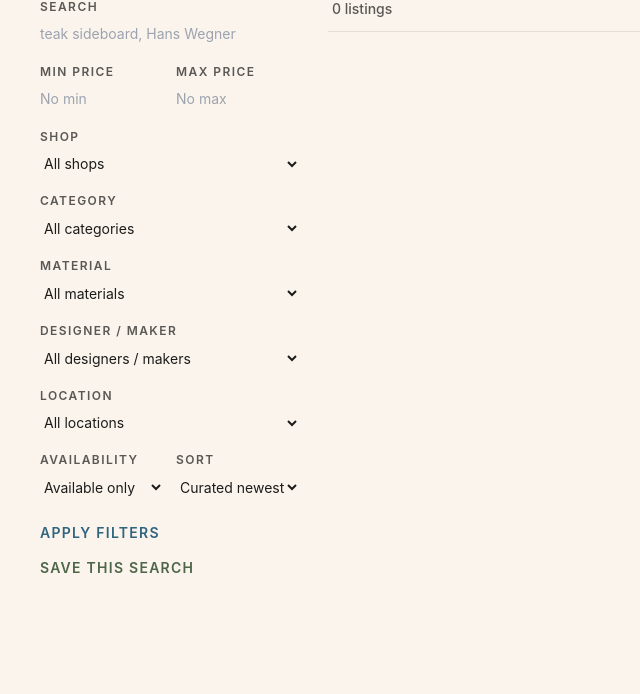
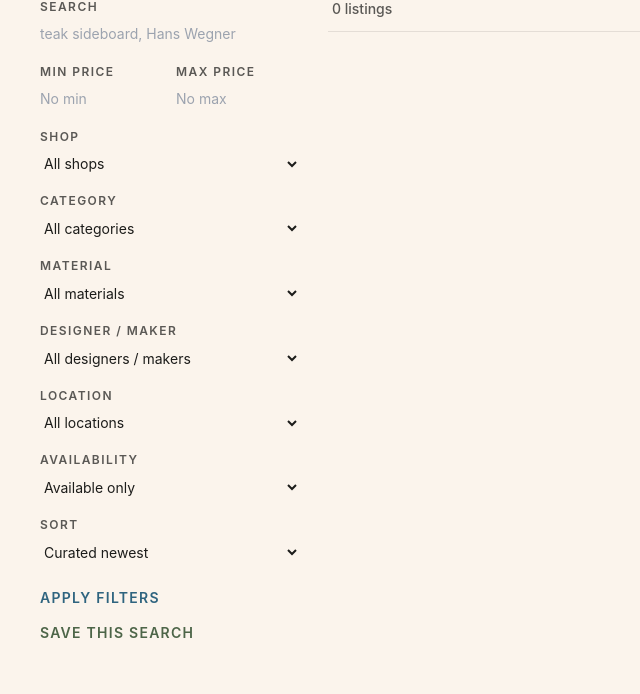
Before and after one commit to dlq/mcm-montreal, a Flask app: page / in a window 1280 px wide. Shown: the part 166-860 px from the top of the page, without its empty margins (0-640 px from the left). Before the commit the page ends 739 px from the top, so only its background shows below. Run offline with Flask 3, Linux system fonts and the light colour scheme; data comes from the database, SQL or seed files in the repository; data that the repository does not hold is empty; some libraries are stand-ins or nearby versions.

Commit message:
Stack availability and sort filters

```diff
--- a/templates/_filters.html
+++ b/templates/_filters.html
@@ -119,8 +119,6 @@
         </div>
       </div>
       <div>
-        <div class="grid grid-cols-2 gap-3">
-          <div>
         <label class="mb-1.5 block text-xs font-semibold uppercase tracking-[0.12em] text-ink/45"
                for="{{ id_prefix }}availability">{{ t("filters.availability") }}</label>
         <select class="w-full bg-transparent px-0 py-2 text-sm"
@@ -165,8 +163,6 @@
           </option>
         </select>
       </div>
-        </div>
-      </div>
     </form>
     <div class="filter-actions">
       <button class="filter-apply-button text-sm font-semibold"
```
Lines whose indentation alone changed are shown as unchanged.
